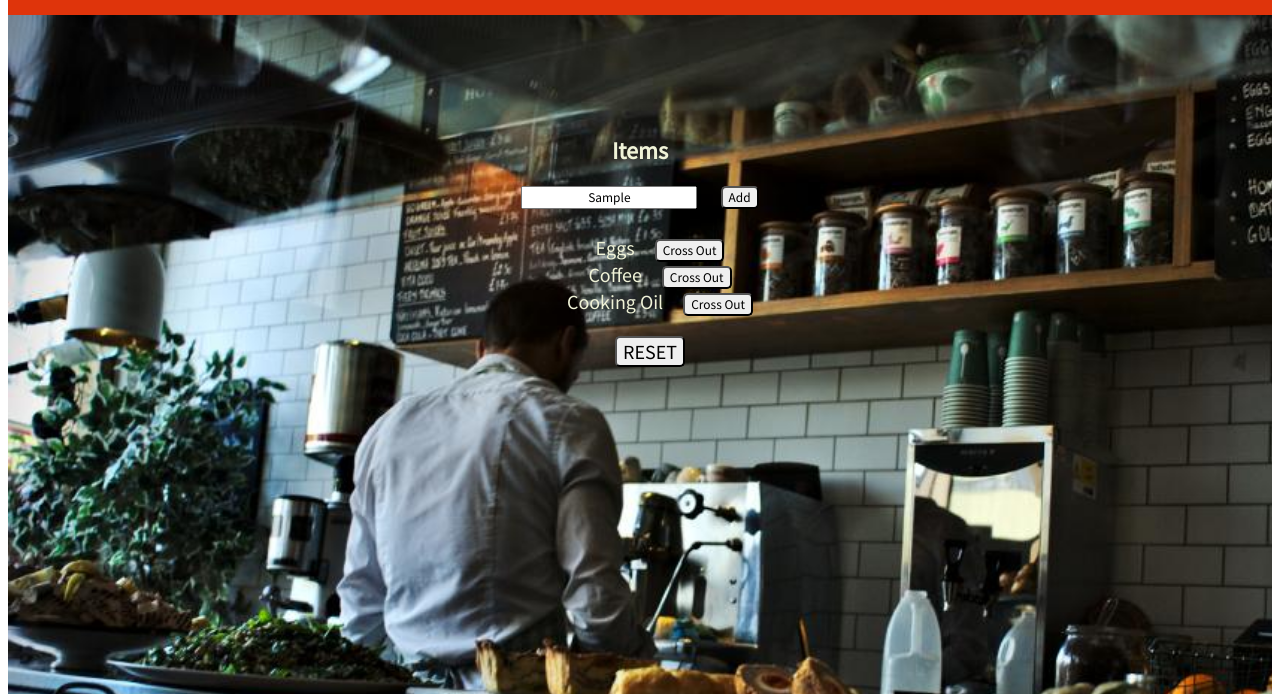
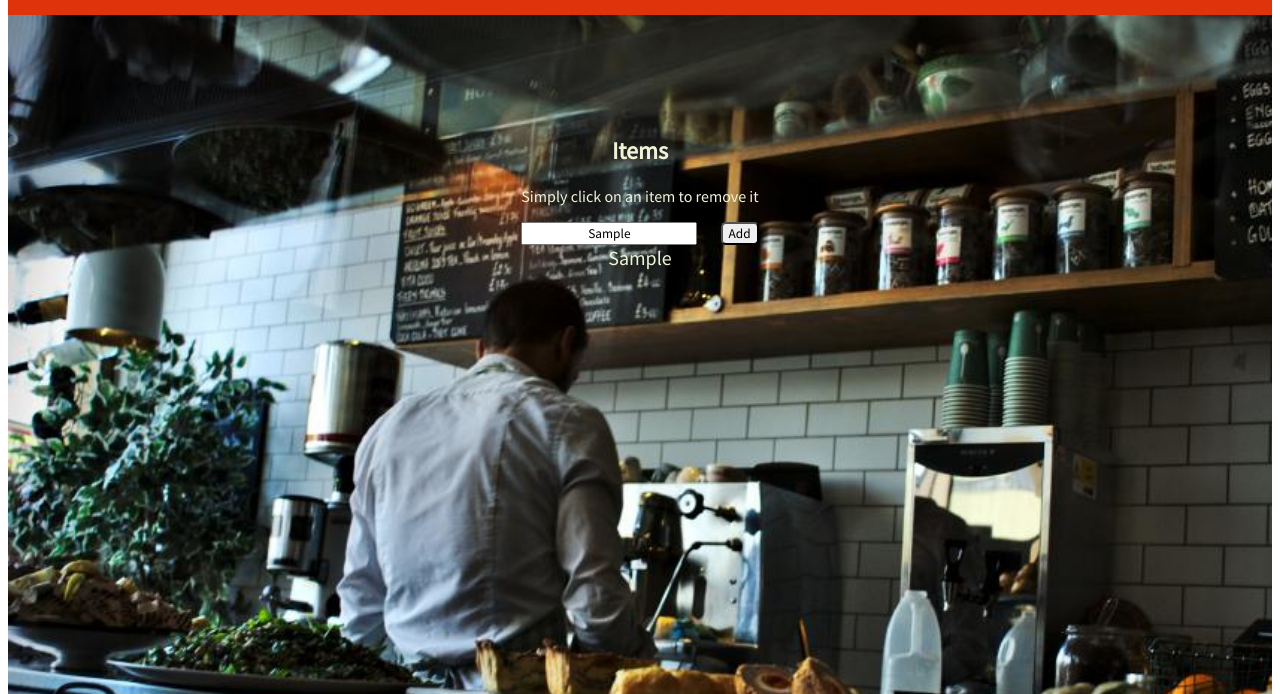
Before and after one commit to rdesha0218/thinkful-shopping-list, a plain HTML site: page index.html in a window 1280 px wide. Both pictures are taken after typing "Sample" into the empty fields and a click on the button "Add". Shown: the part 106-800 px from the top of the page. Drawn offline with nearby package versions, Linux system fonts and the light colour scheme.

Commit message:
Working page/no strikethrough

```diff
--- a/index.html
+++ b/index.html
@@ -5,6 +5,8 @@
 	<title>Shopping List</title>
 	<link href='https://fonts.googleapis.com/css?family=Source+Sans+Pro' rel='stylesheet' type='text/css'>
 	<link rel="stylesheet" type="text/css" href="style.css">
+	<script src="http://code.jquery.com/jquery.min.js"></script>
+	<script type="text/javascript" src="script.js"></script>
 </head>
 <header>
 		<h1>Shopping List</h1>
@@ -12,21 +14,16 @@
 <body>
 	<section>
 		<div class="center">
-			<h2>Items</h2>
+			<h1>Items</h1>
+			<p>Simply click on an item to remove it</p>
 			<form>
 				<input type="text" name="list_item">
 				<button type="button">Add</button>
+				<br>
+				<div class="list"></div>
 			</form>
 		</div>
 
-		<div class="list">
-			<ul>
-				<li>Eggs<button type="button">Cross Out</button></li>
-				<li>Coffee<button type="button">Cross Out</button></li>
-				<li>Cooking Oil<button type="button">Cross Out</button></li>
-			</ul>
-				<form><button class="reset" type="button">Reset</button>
-		</div>
 	</section>
 </body>
 <footer>
--- /dev/null
+++ b/script.js
@@ -0,0 +1,31 @@
+$(document).ready(function() {
+    $('button').click(function() {
+    	var toAdd = $('input[name=list_item]').val();
+    	$('.list').append('<div class="item">' + toAdd + '</div>');
+    });
+    $(document).on('click', '.item', function() {
+    	$(this).remove();
+    });
+});
+
+/*
+$(document).ready(function() {
+    $('#button').click(function() {
+        var toAdd = $('input[name=checkListItem]').val();
+        $('.list').append('<div class="item">' + toAdd + '</div>');
+    });
+    $(document).on('click', '.item', function() {
+        $(this).remove();
+    });
+});
+
+<body>
+		<h2>To Do</h2>
+		<form name="checkListForm">
+			<input type="text" name="checkListItem"/>
+		</form>
+		<div id="button">Add!</div>
+		<br/>
+		<div class="list"></div>
+	</body>
+	*/
```
